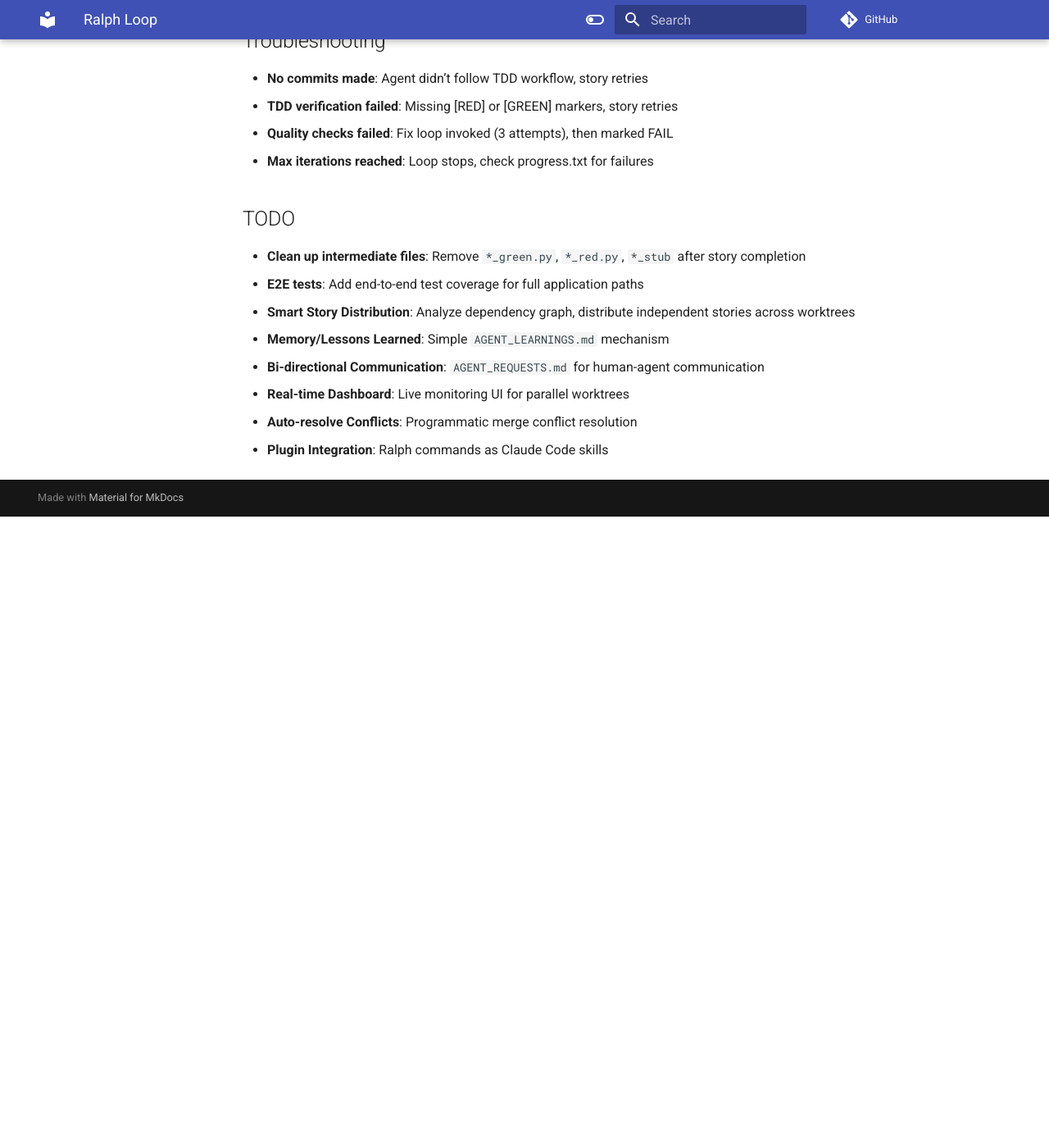
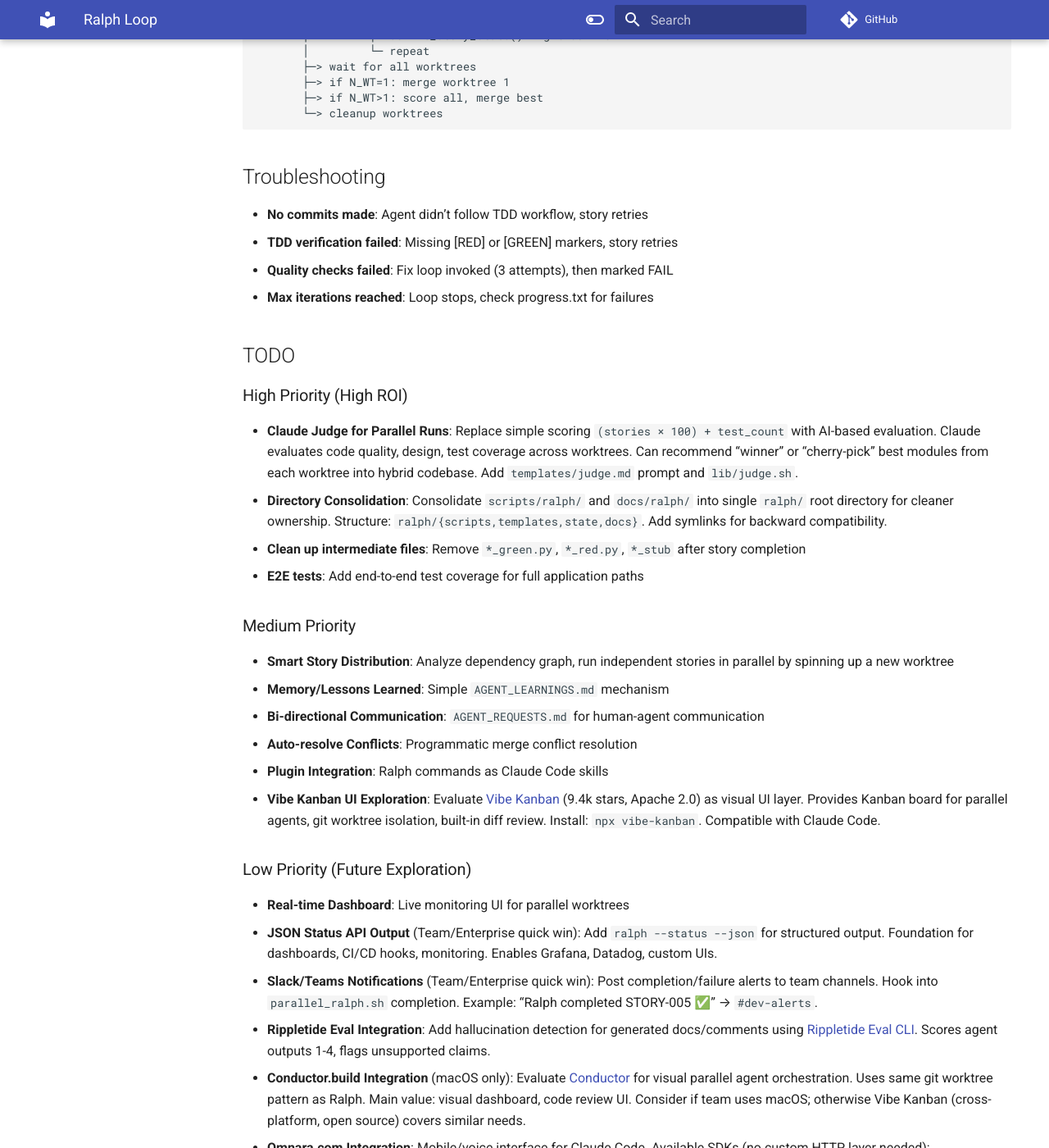
Before and after one commit to qte77/agents-eval-ralph-cc-tdd, an MkDocs documentation site: the page built from docs/ralph/README.md, in a window 1280 px wide and 1400 px high, scrolled down 5320 px. Shown: the whole window at 82% size. Built offline with MkDocs 1.6.1 and Material for MkDocs 9.7.7, drawn with Linux system fonts in a browser that asks for light colours; comment, search, counter and statistics services are not loaded; before the commit the page ends 5950 px from its top, so only the background shows below that; some of the changed text lies outside the part shown.

Commit message:
docs(ralph): add TODO roadmap and improve formatting
Add comprehensive TODO roadmap organized by priority:
- High Priority: Claude Judge, directory consolidation, Vibe Kanban UI
- Medium Priority: File cleanup, E2E tests, smart distribution
- Low Priority: JSON API, notifications, external integrations

Improve documentation formatting:
- Add spacing for Safety Features section
- Break out Scoring and Config into separate sections
- Enhance readability and scanability

Co-Authored-By: Claude <noreply@anthropic.com>

````diff
--- a/docs/ralph/README.md
+++ b/docs/ralph/README.md
@@ -195,15 +195,20 @@ make ralph_clean                # Clean worktrees + local state (requires double
 ```
 
 **Safety Features:**
+
 - `ralph_clean` requires double confirmation:
   1. Type `'yes'` to confirm
   2. Type `'YES'` (uppercase) to proceed
 - Shows what will be deleted before asking for confirmation
 - Cannot be undone - use with caution
 
-**Scoring** (N_WT>1 only): `(stories × 100) + test_count + validation_bonus`
+**Scoring:**
 
-**Config:** `RALPH_PARALLEL_*` variables in `scripts/ralph/lib/config.sh`
+(N_WT>1 only): `(stories × 100) + test_count + validation_bonus`
+
+**Config:**
+
+`RALPH_PARALLEL_*` variables in `scripts/ralph/lib/config.sh`
 
 ## Execution Flow Details
 
@@ -236,11 +241,33 @@ make ralph [N_WT=1] [ITERATIONS=25]
 
 ## TODO
 
+### High Priority (High ROI)
+
+- **Claude Judge for Parallel Runs**: Replace simple scoring `(stories × 100) + test_count` with AI-based evaluation. Claude evaluates code quality, design, test coverage across worktrees. Can recommend "winner" or "cherry-pick" best modules from each worktree into hybrid codebase. Add `templates/judge.md` prompt and `lib/judge.sh`.
+- **Directory Consolidation**: Consolidate `scripts/ralph/` and `docs/ralph/` into single `ralph/` root directory for cleaner ownership. Structure: `ralph/{scripts,templates,state,docs}`. Add symlinks for backward compatibility.
 - **Clean up intermediate files**: Remove `*_green.py`, `*_red.py`, `*_stub` after story completion
 - **E2E tests**: Add end-to-end test coverage for full application paths
-- **Smart Story Distribution**: Analyze dependency graph, distribute independent stories across worktrees
+
+### Medium Priority
+
+- **Smart Story Distribution**: Analyze dependency graph, run independent stories in parallel by spinning up a new worktree
 - **Memory/Lessons Learned**: Simple `AGENT_LEARNINGS.md` mechanism
 - **Bi-directional Communication**: `AGENT_REQUESTS.md` for human-agent communication
-- **Real-time Dashboard**: Live monitoring UI for parallel worktrees
 - **Auto-resolve Conflicts**: Programmatic merge conflict resolution
 - **Plugin Integration**: Ralph commands as Claude Code skills
+- **Vibe Kanban UI Exploration**: Evaluate [Vibe Kanban](https://github.com/BloopAI/vibe-kanban) (9.4k stars, Apache 2.0) as visual UI layer. Provides Kanban board for parallel agents, git worktree isolation, built-in diff review. Install: `npx vibe-kanban`. Compatible with Claude Code.
+
+### Low Priority (Future Exploration)
+
+- **Real-time Dashboard**: Live monitoring UI for parallel worktrees
+- **JSON Status API Output** (Team/Enterprise quick win): Add `ralph --status --json` for structured output. Foundation for dashboards, CI/CD hooks, monitoring. Enables Grafana, Datadog, custom UIs.
+- **Slack/Teams Notifications** (Team/Enterprise quick win): Post completion/failure alerts to team channels. Hook into `parallel_ralph.sh` completion. Example: "Ralph completed STORY-005 ✅" → `#dev-alerts`.
+- **Rippletide Eval Integration**: Add hallucination detection for generated docs/comments using [Rippletide Eval CLI](https://docs.rippletide.com). Scores agent outputs 1-4, flags unsupported claims.
+- **Conductor.build Integration** (macOS only): Evaluate [Conductor](https://conductor.build) for visual parallel agent orchestration. Uses same git worktree pattern as Ralph. Main value: visual dashboard, code review UI. Consider if team uses macOS; otherwise Vibe Kanban (cross-platform, open source) covers similar needs.
+- **Omnara.com Integration**: Mobile/voice interface for Claude Code. Available SDKs (no custom HTTP layer needed):
+  - **Python SDK**: `pip install omnara` - log events, request user input programmatically
+  - **NPM CLI**: `@omnara/cli` - CLI wrapper
+  - **n8n nodes**: `n8n-nodes-omnara` - workflow automation with "Human in the Loop" node
+  - **New platform**: `curl -fsSL https://omnara.com/install/install.sh | bash` (built on Claude Agent SDK)
+  - **Devcontainer note**: No explicit devcontainer/remote container support. Designed for local machine agents. Workaround: run Omnara inside the container, mount `.claude` folder for persistence.
+  - Potential use: push notifications on Ralph completion, mobile approval for cherry-pick decisions, remote status monitoring. See [GitHub](https://github.com/omnara-ai/omnara), [PyPI](https://pypi.org/project/omnara/).
````
